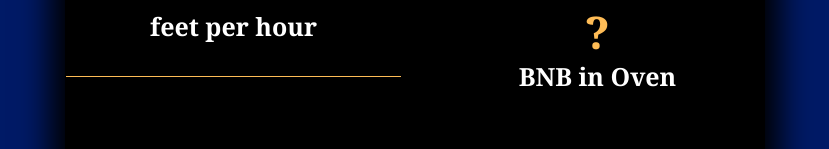
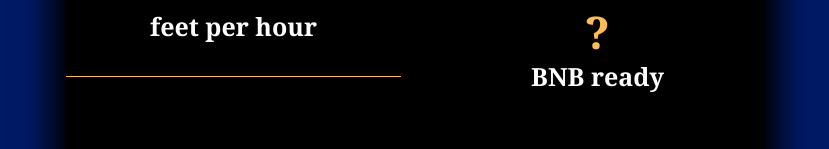
Before and after one commit to jokersoft64/yo, a plain HTML site: page index.html in a window 1280 px wide. Shown: the part 186-335 px from the top of the page, without its empty margins (225-1054 px from the left). Drawn offline with nearby package versions, Linux system fonts and the light colour scheme.

Commit message:
Update index.html

```diff
--- a/index.html
+++ b/index.html
@@ -113,7 +113,7 @@ Miners</h2>
 </div>
 <div class="col-md-6 nopad-right nopad-lr section2Container"><br><div class="hold-contain-bottom">
 <h2><span id="sellprice">?</span></h2>
-<p class="pphr">BNB in Oven</p>
+<p class="pphr">BNB ready</p>
 <p>
 <!-- <span id="timeuntilfull">?</span> <br> until barrel is full</p> --></p>
 </div>
```
